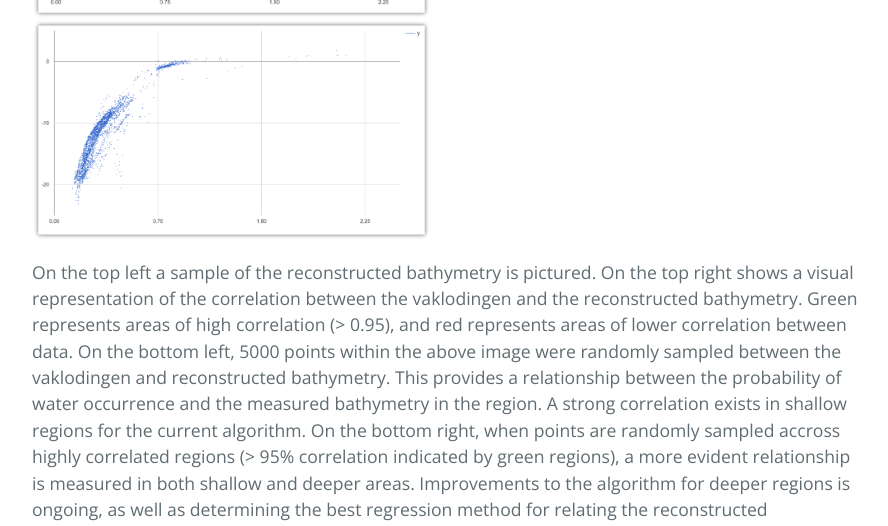
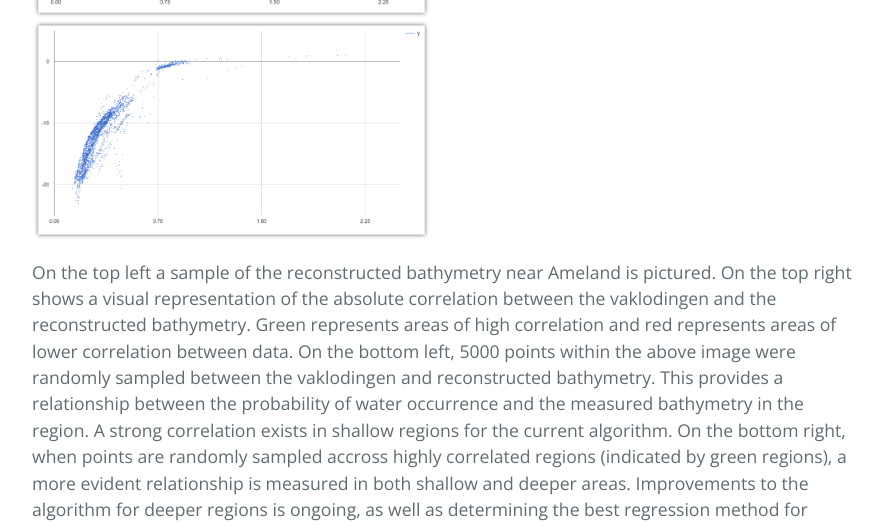
Before and after one commit to openearth/rws-bathymetry, a Jekyll site: the page built from index.md, in a window 1280 px wide and 1400 px high, scrolled down 6589 px. Shown: the top 526 px of the window, without its empty margins (192-1080 px from the left). Built offline with Jekyll 4.4.1, drawn with Linux system fonts in a browser that asks for light colours; some of the changed lines change nothing that is shown; some of the changed text lies outside the part shown.

Commit message:
Add Westerschelde images

```diff
--- a/index.md
+++ b/index.md
@@ -91,7 +91,10 @@
 <a href="assets/images/scatter_plot_randomly_sampled.png"><img src="assets/images/scatter_plot_randomly_sampled.png" alt="hi" class="inline" width="48%"/></a>
 <a href="assets/images/scatter_plot_high_correlation.png"><img src="assets/images/scatter_plot_high_correlation.png" alt="hi" class="inline" width="48%"/></a>
 
-On the top left a sample of the reconstructed bathymetry is pictured. On the top right shows a visual representation of the correlation between the vaklodingen and the reconstructed bathymetry. Green represents areas of high correlation (> 0.95), and red represents areas of lower correlation between data. On the bottom left, 5000 points within the above image were randomly sampled between the vaklodingen and reconstructed bathymetry. This provides a relationship between the probability of water occurrence and the measured bathymetry in the region. A strong correlation exists in shallow regions for the current algorithm. On the bottom right, when points are randomly sampled accross highly correlated regions (> 95% correlation indicated by green regions), a more evident relationship is measured in both shallow and deeper areas. Improvements to the algorithm for deeper regions is ongoing, as well as determining the best regression method for relating the reconstructed bathymetry to measured bathymetry.
+On the top left a sample of the reconstructed bathymetry near Ameland is pictured. On the top right shows a visual representation of the absolute correlation between the vaklodingen and the reconstructed bathymetry. Green represents areas of high correlation and red represents areas of lower correlation between data. On the bottom left, 5000 points within the above image were randomly sampled between the vaklodingen and reconstructed bathymetry. This provides a relationship between the probability of water occurrence and the measured bathymetry in the region. A strong correlation exists in shallow regions for the current algorithm. On the bottom right, when points are randomly sampled accross highly correlated regions (indicated by green regions), a more evident relationship is measured in both shallow and deeper areas. Improvements to the algorithm for deeper regions is ongoing, as well as determining the best regression method for relating the reconstructed bathymetry to measured bathymetry.
 
+<a href="assets/images/westerschelde_reconstructed_bathymetry.png"><img src="assets/images/westerschelde_reconstructed_bathymetry.png" alt="hi" class="inline" width="48%"/></a>
+<a href="assets/images/westerschelde_intertidal_bathymetry_correlation_map.png"><img src="assets/images/westerschelde_intertidal_bathymetry_correlation_map.png" alt="hi" class="inline" width="48%"/></a>
+On the top left a sample of the reconstructed bathymetry of the Westerschelde is pictured. On the top right shows a visual representation of the absolute correlation between the vaklodingen and the reconstructed bathymetry in the intertidal regions. Green represents areas of high correlation, and red represents areas of lower correlation between data.
 
 ## [](#ref)References
```
